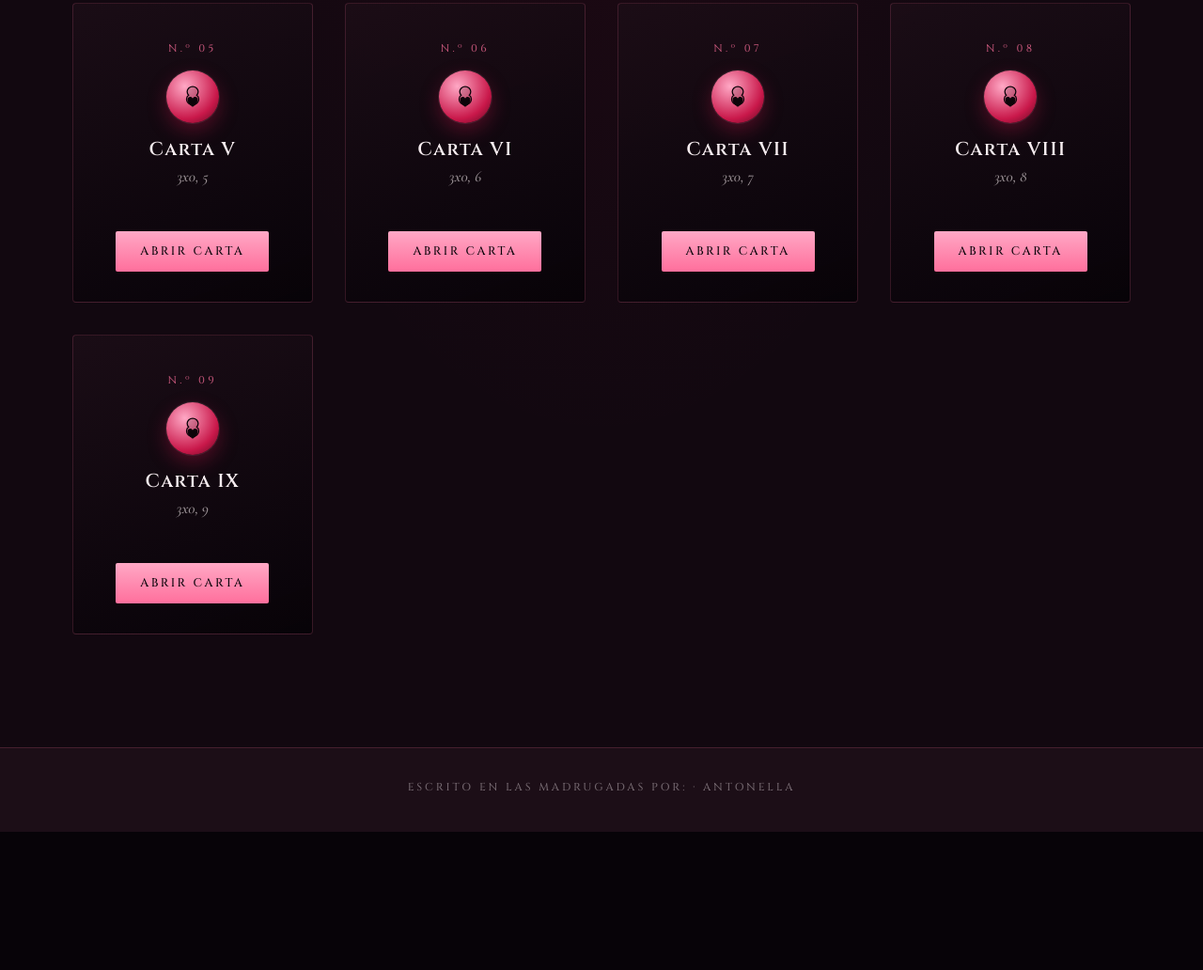
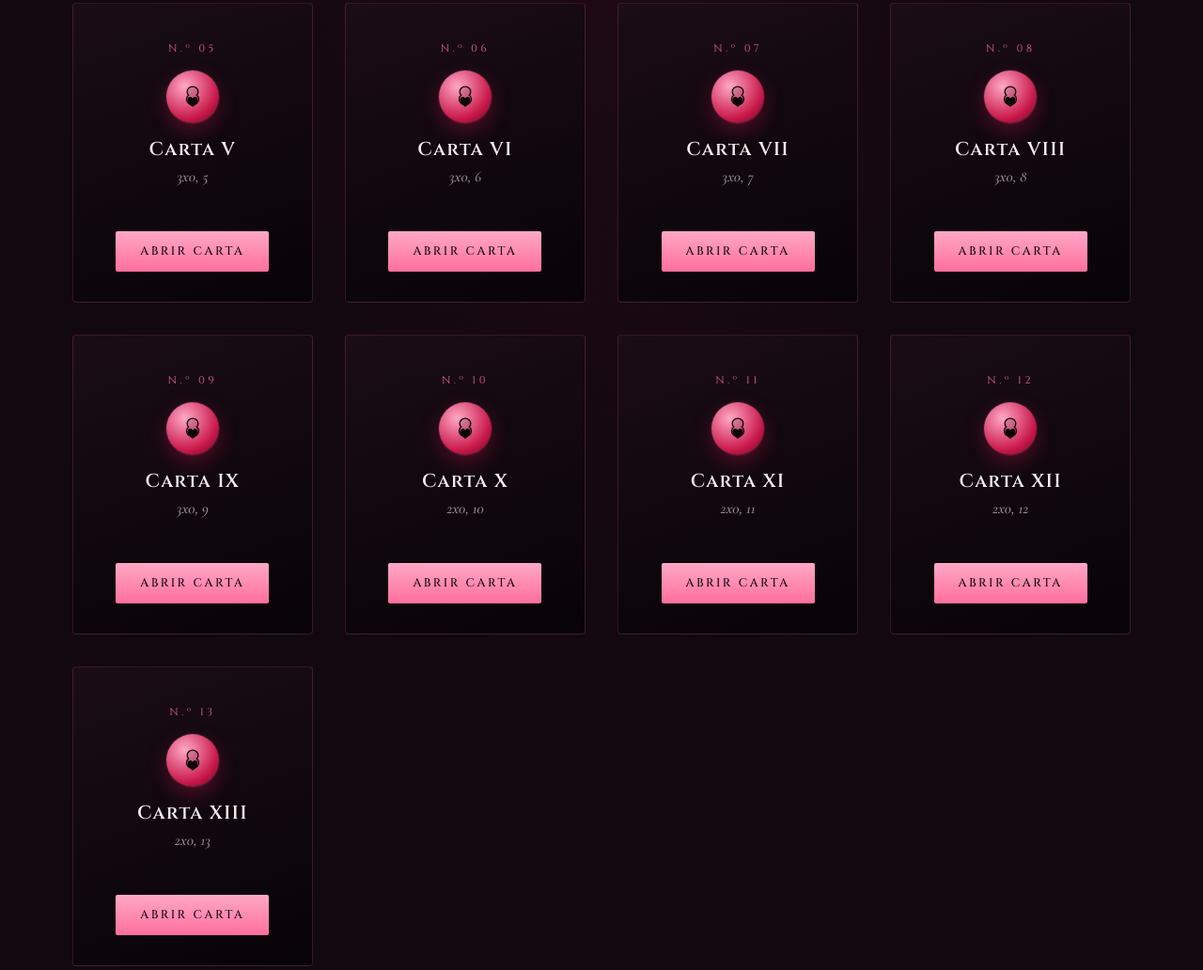
Before and after one commit to ramolantx/cards, a plain HTML site: page index.html in a window 1280 px wide. Shown: the part 1440-2472 px from the top of the page at 94% size. Before the commit the page ends 2325 px from the top, so only its background shows below. Drawn offline with nearby package versions, Linux system fonts and the light colour scheme; a web font is replaced by a local one.

Commit message:
Update index.html

```diff
--- a/index.html
+++ b/index.html
@@ -512,7 +512,7 @@
 
   <div class="hero-content">
     <h1 class="title">Cesar</h1>
-    <div class="subtitle">Lo que siento, escrito.</div>
+    <div class="subtitle"> </div>
   </div>
 
   <div class="scroll-hint">es el duko you knoww</div>
@@ -520,9 +520,9 @@
 
 <section class="cards-section">
   <div class="section-head">
-    <div class="section-eyebrow">gracias x estar en mi vida</div>
-    <h2>te quiero demasiado</h2>
-    <p>espero te guste esta dinamica <3</p>
+    <div class="section-eyebrow">Lo que necesito que leas, pero no me atrevo mandarte</div>
+    <h2>I Love You So Much</h2>
+    <p><3</p>
   </div>
 
   <div class="cards-grid" id="cardsGrid"></div>
@@ -607,7 +607,30 @@ const cartasConfig = [
     password: "0009",
     link: "lengua.html"
    },
-
+  {
+    titulo: "Carta X",
+    descripcion: "2x0, 10",
+    password: "0010",
+    link: "atormentos.html"
+   },
+   {
+    titulo: "Carta XI",
+    descripcion: "2x0, 11",
+    password: "0011",
+    link: "pieza.html"
+   },
+  {
+    titulo: "Carta XII",
+    descripcion: "2x0, 12",
+    password: "0012",
+    link: "why.html"
+   },
+  {
+    titulo: "Carta XIII",
+    descripcion: "2x0, 13",
+    password: "0013",
+    link: "foto.html"
+   },
 ];
 
 /* ---------- Construcción de las cards ---------- */
```
Lines whose indentation alone changed are shown as unchanged.
